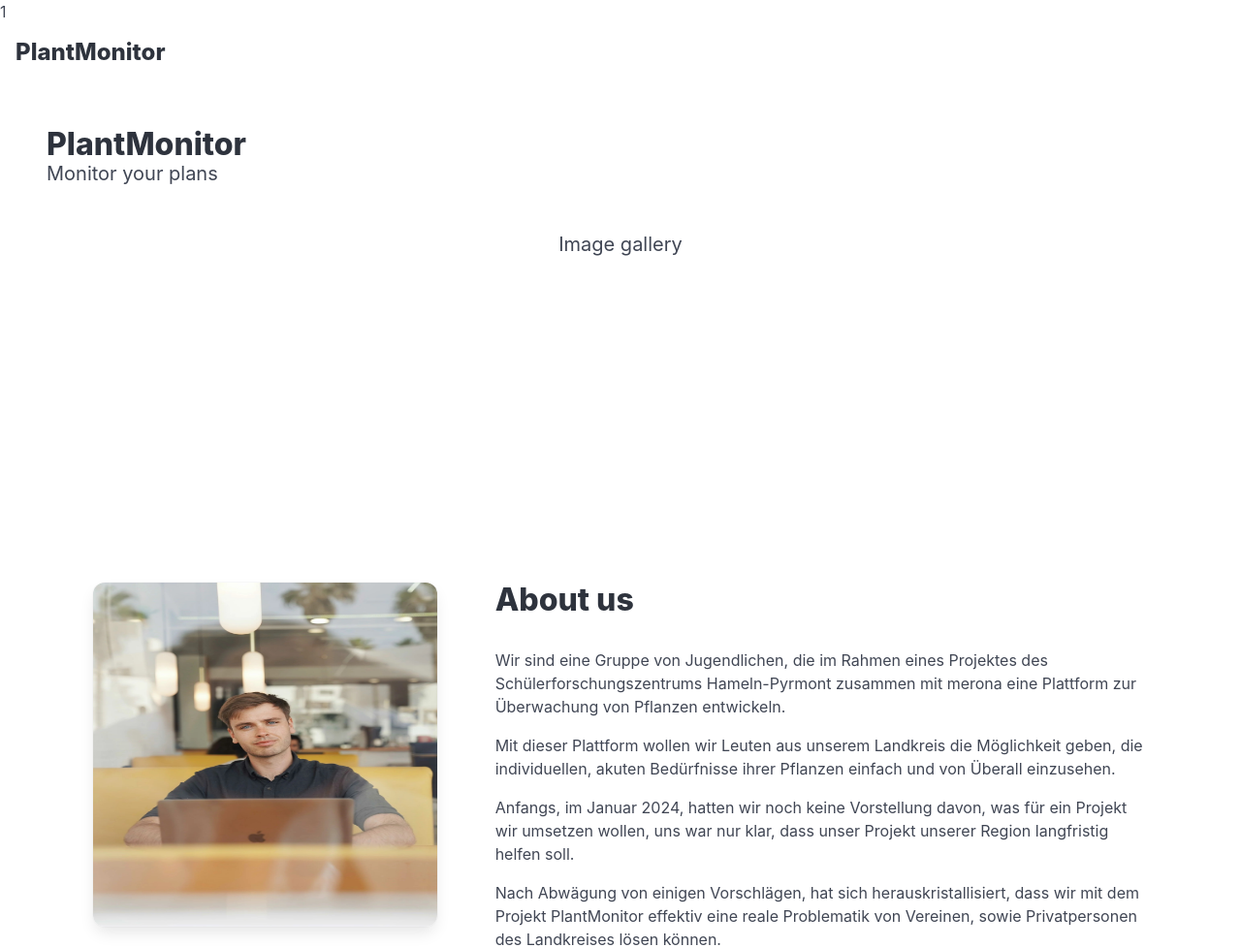
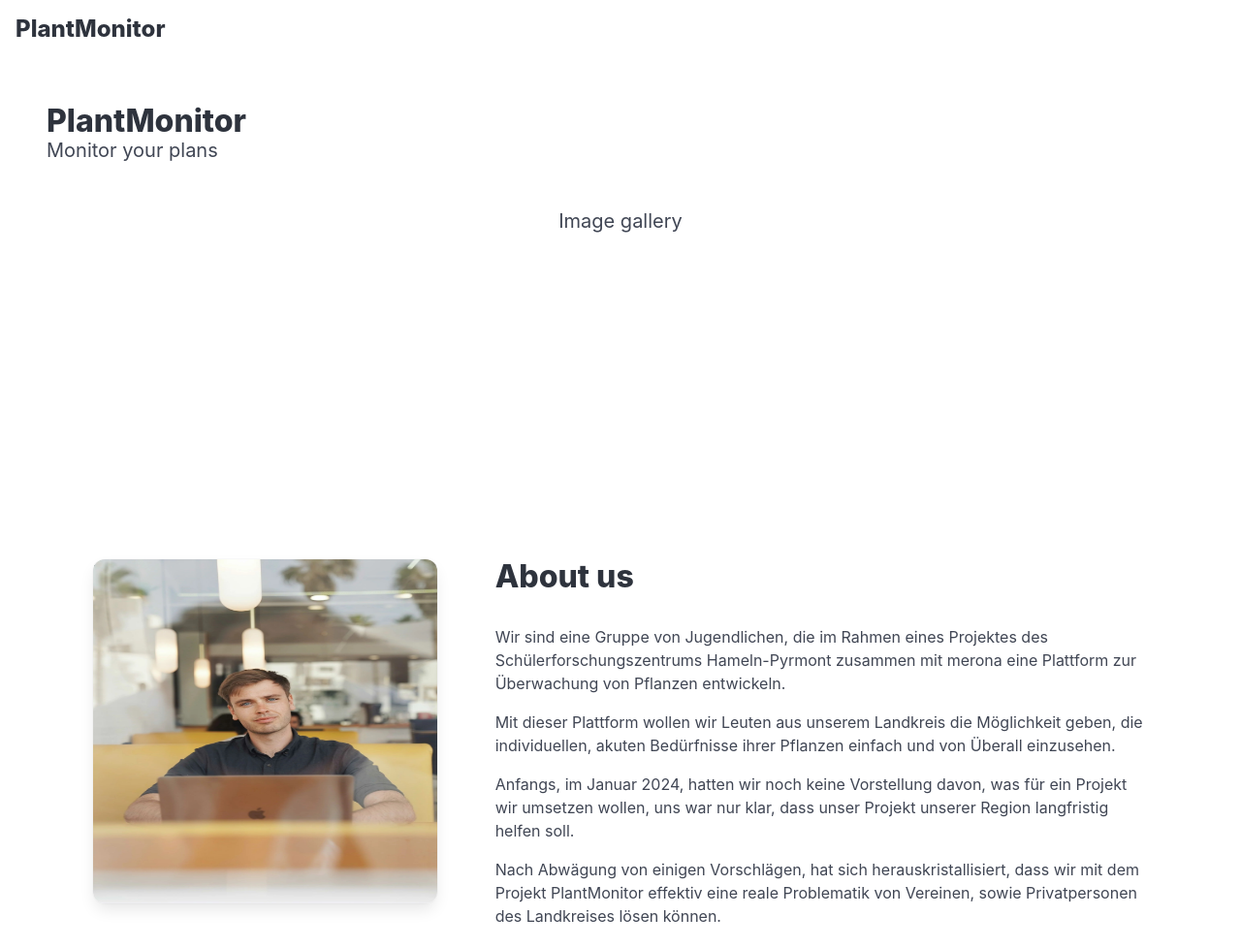
Before and after one commit to xChezY/PlantMonitor, a PHP site: page / in a window 1280 px wide. Shown: the top 978 px of the page at 97% size. Run offline with PHP 8.4, Linux system fonts and the light colour scheme.

Commit message:
file check entfernen

```diff
--- a/index.php
+++ b/index.php
@@ -16,9 +16,6 @@ require_once './vendor/autoload.php' ;
         }
     </style>
 </head>
-<?php
-echo file_exists("config.yaml")
-?>
 <body>
 <?php include 'parts/navbar.php'; ?>
 <section class="section">
@@ -43,7 +40,8 @@ echo file_exists("config.yaml")
                         <div class="card-image">
                             <figure class="image is-1by1">
                                 <img src="/assets/732FF582-2EB6-446A-A41E-C874B10BF9A3.jpeg"
-                                     alt="Placeholder image"/>
+                                     alt="Merlin Hofmann"/>
+                                     <figcaption>Merlin Hofmann</figcaption>
                             </figure>
                         </div>
                     </div>
```
